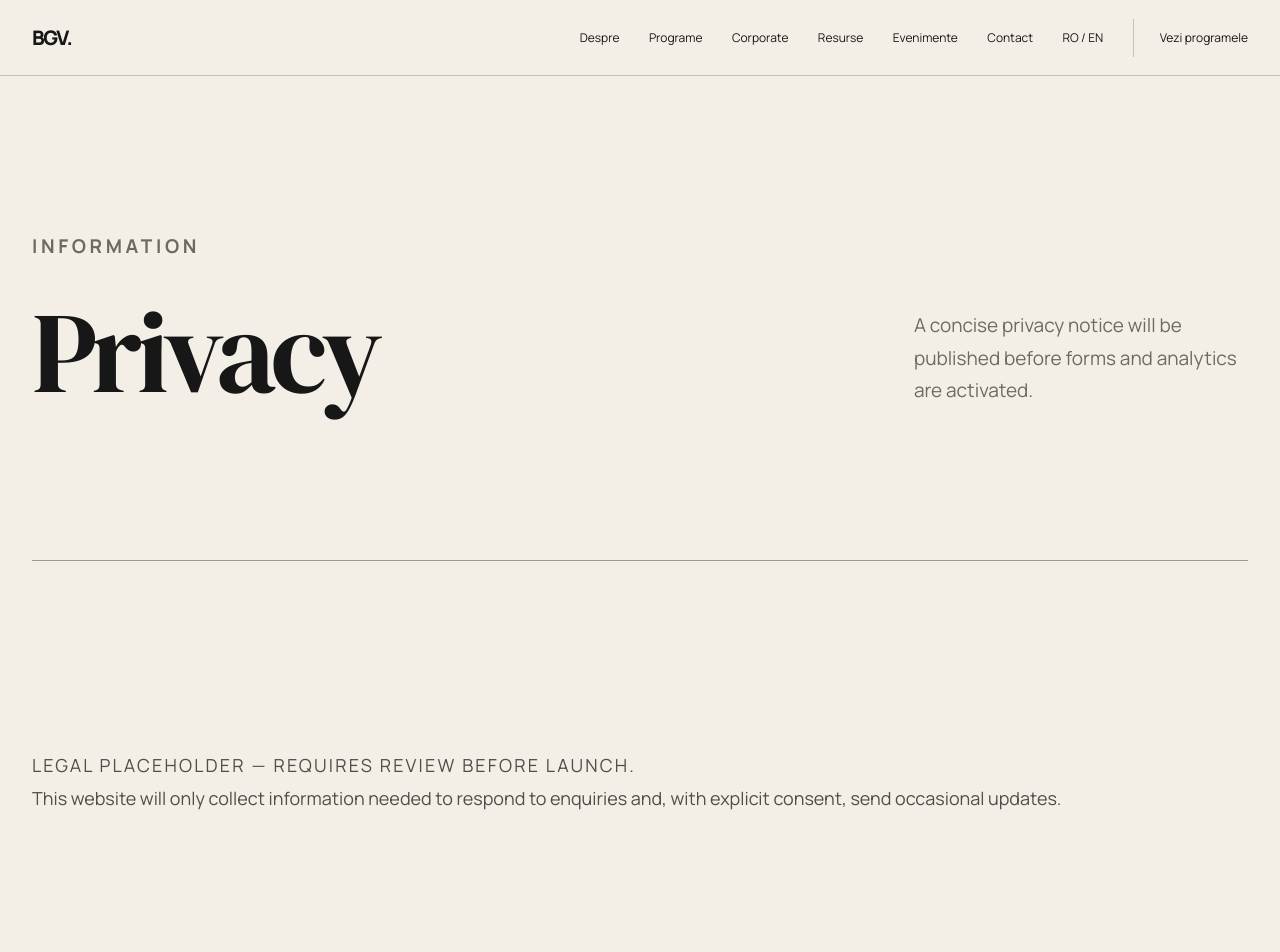
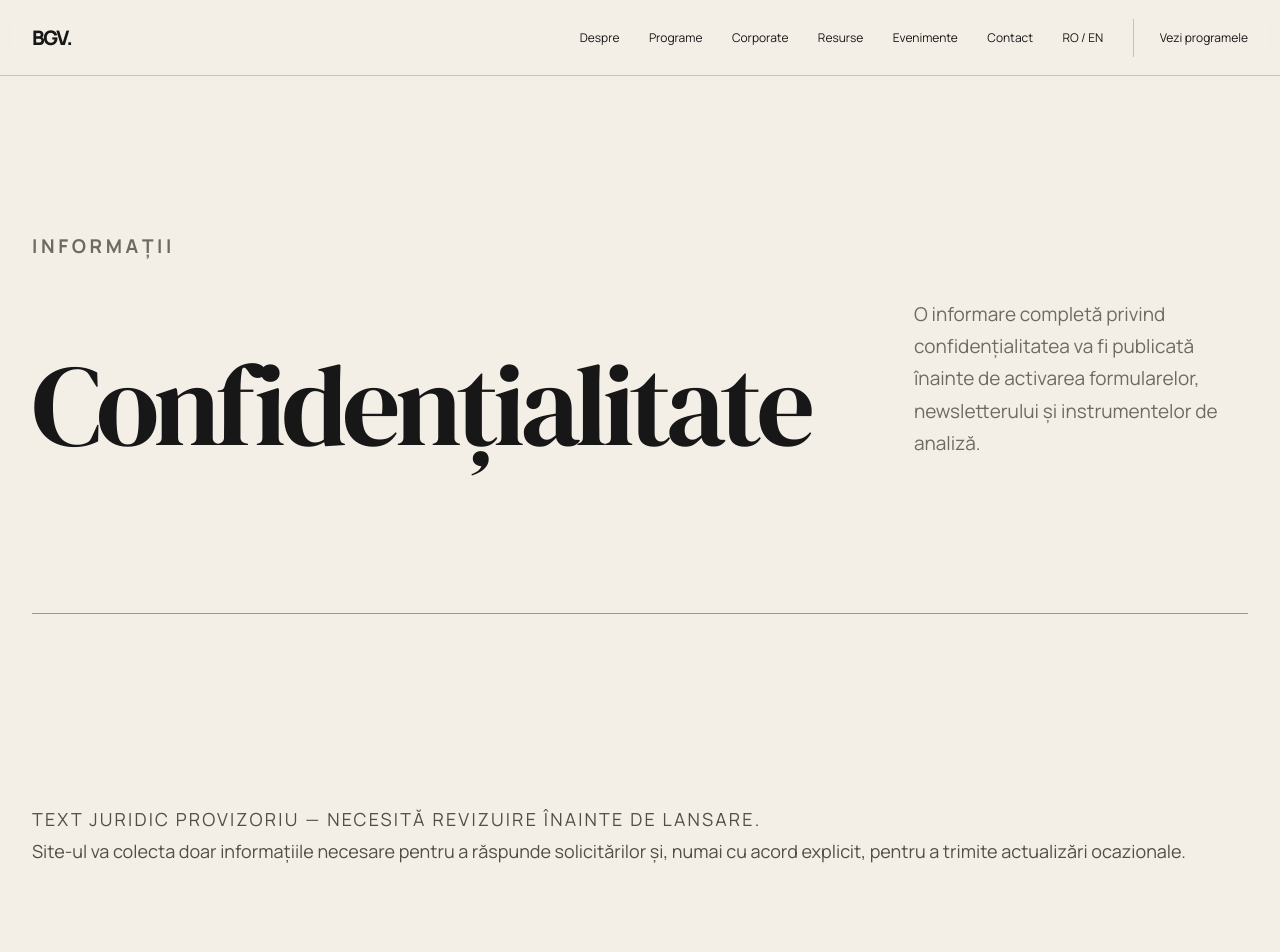
Before and after one commit to ivanovroxana1988-arch/bogdanvizitiu, a Next.js app: page /privacy in a window 1280 px wide. Shown: the top 952 px of the page. Built offline with nearby package versions, Linux system fonts and the light colour scheme.

Commit message:
Add bilingual privacy placeholder

```diff
--- a/app/privacy/page.tsx
+++ b/app/privacy/page.tsx
@@ -1 +1,15 @@
-import {PageHero} from '@/components/ui';export const metadata={title:'Privacy'};export default function Privacy(){return <><PageHero eyebrow="Information" title="Privacy" intro="A concise privacy notice will be published before forms and analytics are activated."/><section className="shell prose"><p className="placeholder-warning">Legal placeholder — requires review before launch.</p><p>This website will only collect information needed to respond to enquiries and, with explicit consent, send occasional updates.</p></section></>}
+import {PageHero} from '@/components/ui'
+import legalCopy from '@/content/legal-copy.json'
+import {getLocale} from '@/lib/i18n'
+
+export const metadata={title:'Privacy'}
+
+export default function Privacy({searchParams}:{searchParams?:{lang?:string}}){
+  const locale=getLocale(searchParams?.lang)
+  const copy=legalCopy[locale].privacy
+
+  return <>
+    <PageHero eyebrow={copy.eyebrow} title={copy.title} intro={copy.intro}/>
+    <section className="shell prose"><p className="placeholder-warning">{copy.warning}</p><p>{copy.body}</p></section>
+  </>
+}
```
